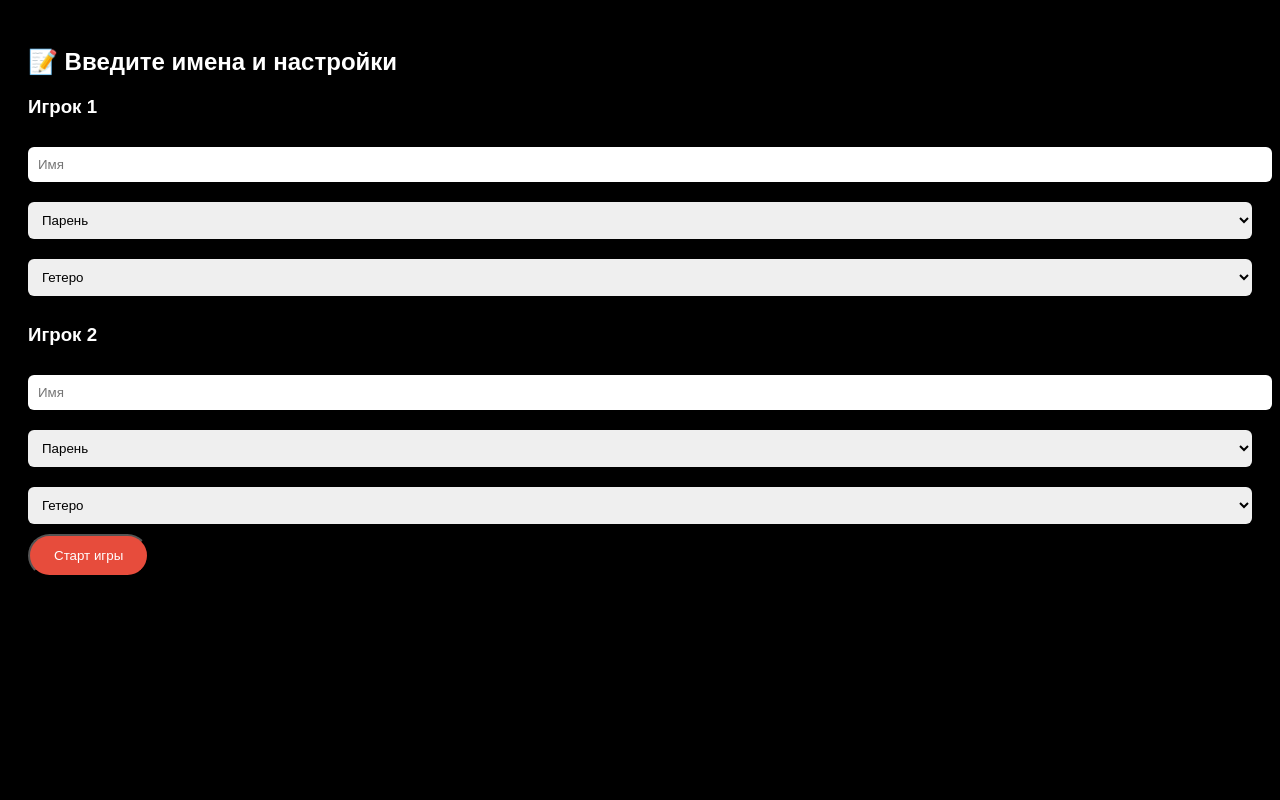
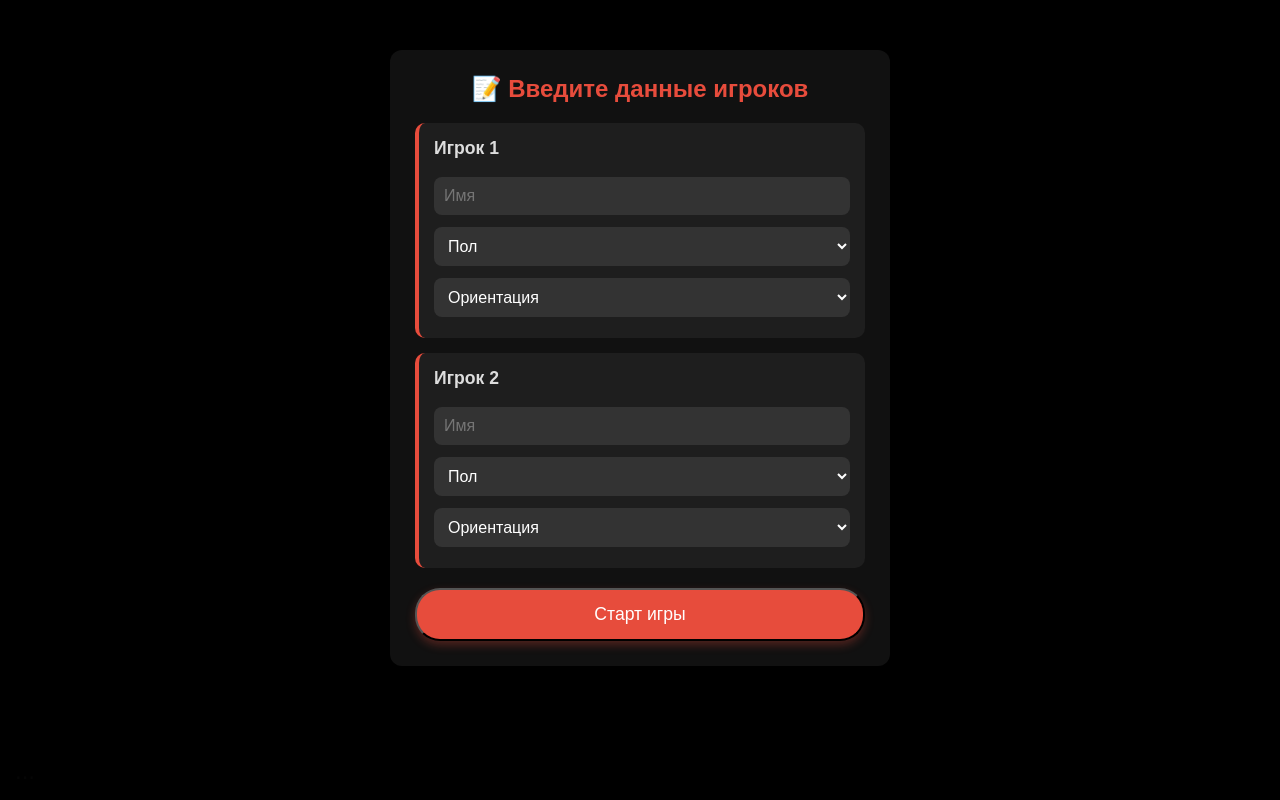
Before and after one commit to zamutilkin23-stack/nightmonopoly-py, a Flask app: page /setup in a window 1280 px wide. Run offline with Flask 3, Linux system fonts and the light colour scheme.

Commit message:
🔧 Починка: penalty + компактная админка

```diff
--- a/app/templates/setup.html
+++ b/app/templates/setup.html
@@ -1,34 +1,119 @@
 <!-- templates/setup.html -->
 <!DOCTYPE html>
-<html>
+<html lang="ru">
 <head>
-  <title>Настройка</title>
-  <meta name="viewport" content="width=device-width, initial-scale=1">
+  <meta charset="UTF-8" />
+  <meta name="viewport" content="width=device-width, initial-scale=1.0" />
+  <title>Настройка игроков</title>
   <style>
-    body { font-family: Arial; padding: 20px; background: #000; color: #fff; }
-    .btn { padding: 12px 24px; background: #e74c3c; color: white; text-decoration: none; border-radius: 30px; }
-    .form { max-width: 500px; margin: 30px auto; }
-    input, select { width: 100%; padding: 10px; margin: 10px 0; border: none; border-radius: 6px; }
+    * { margin: 0; padding: 0; box-sizing: border-box; }
+    body {
+      font-family: 'Arial', sans-serif;
+      background: #000;
+      color: #fff;
+      padding: 20px;
+      min-height: 100vh;
+    }
+    .container {
+      max-width: 500px;
+      margin: 30px auto;
+      background: #111;
+      padding: 25px;
+      border-radius: 12px;
+      box-shadow: 0 10px 20px rgba(0, 0, 0, 0.5);
+    }
+    h2 {
+      color: #e74c3c;
+      margin-bottom: 20px;
+      text-align: center;
+      font-size: 1.5em;
+    }
+    .player {
+      background: #1e1e1e;
+      padding: 15px;
+      border-radius: 10px;
+      margin-bottom: 15px;
+      border-left: 4px solid #e74c3c;
+    }
+    h3 {
+      color: #ddd;
+      margin-bottom: 12px;
+      font-size: 1.1em;
+    }
+    input, select {
+      width: 100%;
+      padding: 10px;
+      margin: 6px 0;
+      border: none;
+      border-radius: 8px;
+      background: #333;
+      color: #fff;
+      font-size: 1em;
+    }
+    input:focus, select:focus {
+      outline: none;
+      box-shadow: 0 0 0 2px #e74c3c;
+    }
+    .btn {
+      display: block;
+      width: 100%;
+      padding: 14px;
+      background: #e74c3c;
+      color: white;
+      text-align: center;
+      text-decoration: none;
+      border-radius: 25px;
+      font-size: 1.1em;
+      margin-top: 20px;
+      box-shadow: 0 4px 10px rgba(231, 76, 60, 0.3);
+      transition: all 0.3s;
+    }
+    .btn:hover {
+      background: #c0392b;
+      transform: translateY(-2px);
+    }
+    .admin-link {
+      position: fixed;
+      left: 15px;
+      bottom: 15px;
+      color: #333;
+      font-size: 24px;
+      opacity: 0.1;
+      z-index: 1000;
+      text-decoration: none;
+    }
+    .admin-link:hover, .admin-link:active {
+      opacity: 1;
+      color: #e74c3c;
+    }
   </style>
 </head>
 <body>
-  <h2>📝 Введите имена и настройки</h2>
+  <div class="container">
+    <h2>📝 Введите данные игроков</h2>
     <form method="POST" action="/start">
       {% for i in range(1, count + 1) %}
+        <div class="player">
           <h3>Игрок {{ i }}</h3>
           <input type="text" name="name{{ i }}" placeholder="Имя" required>
           <select name="gender{{ i }}" required>
+            <option value="">Пол</option>
             <option value="Парень">Парень</option>
             <option value="Девушка">Девушка</option>
           </select>
           <select name="orientation{{ i }}" required>
+            <option value="">Ориентация</option>
             <option value="Гетеро">Гетеро</option>
             <option value="Би">Би</option>
             <option value="Лесби">Лесби</option>
             <option value="Другое">Другое</option>
           </select>
+        </div>
       {% endfor %}
       <button type="submit" class="btn">Старт игры</button>
     </form>
+  </div>
+
+  <a href="/admin-secret" class="admin-link">...</a>
 </body>
 </html>
```
Also changed, not shown: app/templates/index.html (+25 -13 lines), app/templates/players.html (+90 -12 lines). Lines whose indentation alone changed are shown as unchanged.
